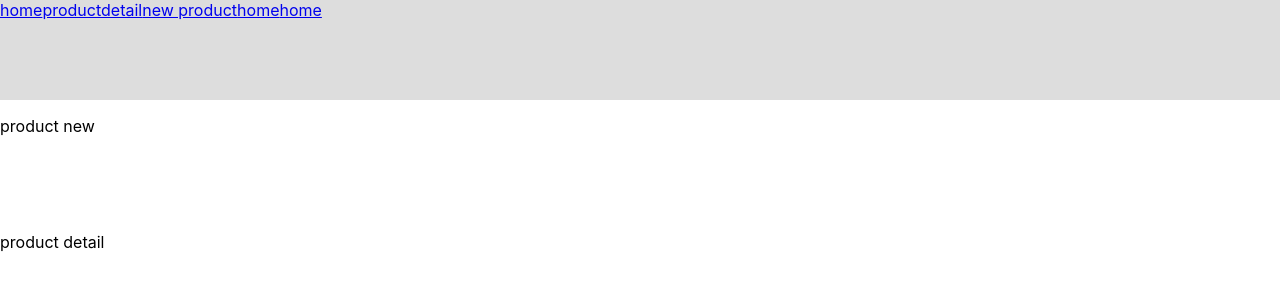
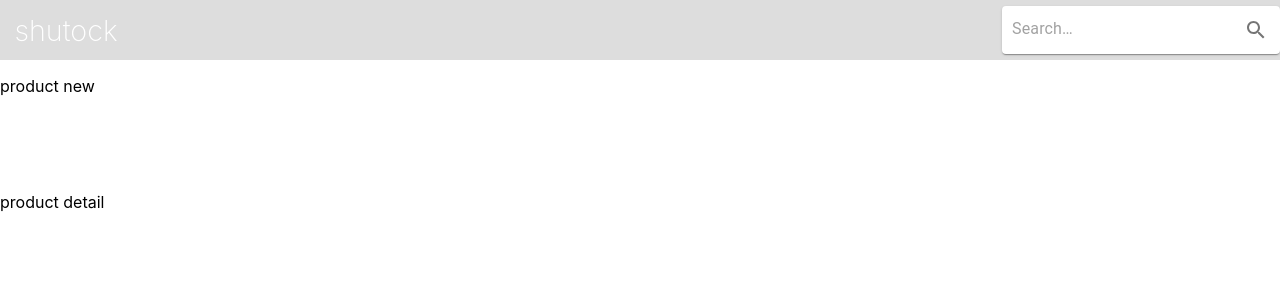
Before and after one commit to shucream/shutock, a React (Create React App) app in the folder client/: page /products/new in a window 1280 px wide. Shown: the top 300 px of the page. Built offline with nearby package versions, Linux system fonts and the light colour scheme.

Commit message:
検索バー

```diff
--- a/client/package.json
+++ b/client/package.json
@@ -3,8 +3,9 @@
   "version": "0.1.0",
   "private": true,
   "dependencies": {
+    "@material-ui/core": "^4.2.0",
+    "@material-ui/icons": "^4.2.1",
     "@types/jest": "24.0.15",
-    "@types/material-ui": "^0.21.6",
     "@types/node": "12.6.2",
     "@types/react": "16.8.23",
     "@types/react-dom": "16.8.4",
@@ -12,7 +13,6 @@
     "@types/styled-components": "^4.1.17",
     "husky": "^3.0.0",
     "lint-staged": "^9.1.0",
-    "material-ui": "^0.20.2",
     "prettier": "^1.18.2",
     "react": "^16.8.6",
     "react-dom": "^16.8.6",
--- a/client/src/components/Header.tsx
+++ b/client/src/components/Header.tsx
@@ -1,27 +1,78 @@
-import React from 'react';
-import styled from 'styled-components';
-import { Link } from 'react-router-dom';
+import React from 'react'
+import styled from 'styled-components'
+import {
+  Button,
+  IconButton,
+  InputBase,
+  Paper,
+  Link as UILink
+} from '@material-ui/core'
+import SearchIcon from '@material-ui/icons/Search'
+import { Link, RouteComponentProps, withRouter } from 'react-router-dom'
 
-interface Props {
+type Props = RouteComponentProps
 
+interface State {
+  search: string
 }
 
-const Header: React.FC<Props> = () => {
-  return (
-    <Background>
-      <Link to={'/'}>home</Link>
-      <Link to={'/products/1'}>productdetail</Link>
-      <Link to={'/products/new'}>new product</Link>
-      <Link to={'/'}>home</Link>
-      <Link to={'/'}>home</Link>
-    </Background>
-  )
-};
+const ENTER_KEY = 13
+
+class Header extends React.Component<Props, State> {
+  public state = {
+    search: ''
+  }
+
+  public render() {
+    return (
+      <Background>
+        <Title to={'/'}>shutock</Title>
+        <Paper style={{ paddingLeft: 10 }}>
+          <InputBase
+            placeholder="Search…"
+            onChange={this.handleSearchInput.bind(this)}
+            onKeyDown={this.handleEnterKey.bind(this)}
+            style={{ flex: 1 }}
+          />
+          <IconButton onClick={this.handleSubmit.bind(this)}>
+            <SearchIcon />
+          </IconButton>
+        </Paper>
+      </Background>
+    )
+  }
+
+  private handleSearchInput(event: React.ChangeEvent<HTMLInputElement>) {
+    this.setState({ search: event.target.value.toString() })
+    console.log(event.target.value)
+  }
+
+  private handleEnterKey(event: React.KeyboardEvent<HTMLInputElement>) {
+    if (event.keyCode === ENTER_KEY) {
+      this.handleSubmit()
+    }
+  }
+
+  private handleSubmit() {
+    this.props.history.push('/search?q=' + this.state.search)
+  }
+}
 
 const Background = styled.div`
   width: 100%;
-  height: 100px;
+  height: 60px;
   background-color: #ddd;
-`;
+  display: flex;
+  align-items: center;
+  justify-content: space-between;
+`
 
-export default Header
+const Title = styled(Link)`
+  font-size: 1.8em;
+  font-weight: 200;
+  padding-left: 0.5em;
+  color: #fff;
+  text-decoration: none;
+`
+
+export default withRouter(Header)
--- a/client/src/screens/HomeScreen.tsx
+++ b/client/src/screens/HomeScreen.tsx
@@ -1,21 +1,21 @@
-import React from 'react';
-import styled from 'styled-components';
+import React from 'react'
+import styled from 'styled-components'
 
-interface Props {
+interface Props {}
 
+class HomeScreen extends React.Component<Props, {}> {
+  public render() {
+    return (
+      <Background>
+        <p>home</p>
+      </Background>
+    )
+  }
 }
-
-const HomeScreen: React.FC<Props> = () => {
-  return (
-    <Background>
-      <p>home</p>
-    </Background>
-  )
-};
 
 const Background = styled.div`
   width: 100%;
   height: 100px;
-`;
+`
 
-export default HomeScreen;
+export default HomeScreen
--- a/client/src/screens/ProductDetailScreen.tsx
+++ b/client/src/screens/ProductDetailScreen.tsx
@@ -1,21 +1,21 @@
-import React from 'react';
-import styled from 'styled-components';
+import React from 'react'
+import styled from 'styled-components'
 
-interface Props {
+interface Props {}
 
+class ProductDetailScreen extends React.Component<Props, {}> {
+  public render() {
+    return (
+      <Background>
+        <p>product detail</p>
+      </Background>
+    )
+  }
 }
-
-const ProductDetailScreen: React.FC<Props> = () => {
-  return (
-    <Background>
-      <p>product detail</p>
-    </Background>
-  )
-};
 
 const Background = styled.div`
   width: 100%;
   height: 100px;
-`;
+`
 
-export default ProductDetailScreen;
+export default ProductDetailScreen
--- a/client/src/screens/ProductRegisterScreen.tsx
+++ b/client/src/screens/ProductRegisterScreen.tsx
@@ -1,21 +1,20 @@
-import React from 'react';
-import styled from 'styled-components';
+import React from 'react'
+import styled from 'styled-components'
 
-interface Props {
+interface Props {}
 
+class ProductRegisterScreen extends React.Component<Props, {}> {
+  public render() {
+    return (
+      <Background>
+        <p>product new</p>
+      </Background>
+    )
+  }
 }
-
-const ProductRegisterScreen: React.FC<Props> = () => {
-  return (
-    <Background>
-      <p>product new</p>
-    </Background>
-  )
-};
-
 const Background = styled.div`
   width: 100%;
   height: 100px;
-`;
+`
 
-export default ProductRegisterScreen;
+export default ProductRegisterScreen
--- a/client/src/screens/SearchResultScreen.tsx
+++ b/client/src/screens/SearchResultScreen.tsx
@@ -1,21 +1,21 @@
-import React from 'react';
-import styled from 'styled-components';
+import React from 'react'
+import styled from 'styled-components'
 
-interface Props {
+interface Props {}
 
+class SearchResultScreen extends React.Component<Props, {}> {
+  public render() {
+    return (
+      <Background>
+        <p>search result</p>
+      </Background>
+    )
+  }
 }
-
-const SearchResultScreen: React.FC<Props> = () => {
-  return (
-    <Background>
-      <p>search result</p>
-    </Background>
-  )
-};
 
 const Background = styled.div`
   width: 100%;
   height: 100px;
-`;
+`
 
-export default SearchResultScreen;
+export default SearchResultScreen
--- a/client/src/screens/ShopDetailScreen.tsx
+++ b/client/src/screens/ShopDetailScreen.tsx
@@ -1,21 +1,21 @@
-import React from 'react';
-import styled from 'styled-components';
+import React from 'react'
+import styled from 'styled-components'
 
-interface Props {
+interface Props {}
 
+class ShopDetailScreen extends React.Component<Props, {}> {
+  public render() {
+    return (
+      <Background>
+        <p>shop detail</p>
+      </Background>
+    )
+  }
 }
-
-const ShopDetailScreen: React.FC<Props> = () => {
-  return (
-    <Background>
-      <p>shop detail</p>
-    </Background>
-  )
-};
 
 const Background = styled.div`
   width: 100%;
   height: 100px;
-`;
+`
 
-export default ShopDetailScreen;
+export default ShopDetailScreen
--- a/client/src/screens/ShopListScreen.tsx
+++ b/client/src/screens/ShopListScreen.tsx
@@ -1,21 +1,21 @@
-import React from 'react';
-import styled from 'styled-components';
+import React from 'react'
+import styled from 'styled-components'
 
-interface Props {
+interface Props {}
 
+class ShopListScreen extends React.Component<Props, {}> {
+  public render() {
+    return (
+      <Background>
+        <p>shop list</p>
+      </Background>
+    )
+  }
 }
-
-const ShopListScreen: React.FC<Props> = () => {
-  return (
-    <Background>
-      <p>shop list</p>
-    </Background>
-  )
-};
 
 const Background = styled.div`
   width: 100%;
   height: 100px;
-`;
+`
 
-export default ShopListScreen;
+export default ShopListScreen
--- a/client/src/screens/ShopRegisterScreen.tsx
+++ b/client/src/screens/ShopRegisterScreen.tsx
@@ -1,21 +1,21 @@
-import React from 'react';
-import styled from 'styled-components';
+import React from 'react'
+import styled from 'styled-components'
 
-interface Props {
+interface Props {}
 
+class ShopRegisterScreen extends React.Component<Props, {}> {
+  public render() {
+    return (
+      <Background>
+        <p>shop new</p>
+      </Background>
+    )
+  }
 }
-
-const ShopRegisterScreen: React.FC<Props> = () => {
-  return (
-    <Background>
-      <p>shop new</p>
-    </Background>
-  )
-};
 
 const Background = styled.div`
   width: 100%;
   height: 100px;
-`;
+`
 
-export default ShopRegisterScreen;
+export default ShopRegisterScreen
```
Also changed, not shown: client/src/App.tsx (+21 -21 lines), 1 other file (tests, documents, lock files or other folders).
